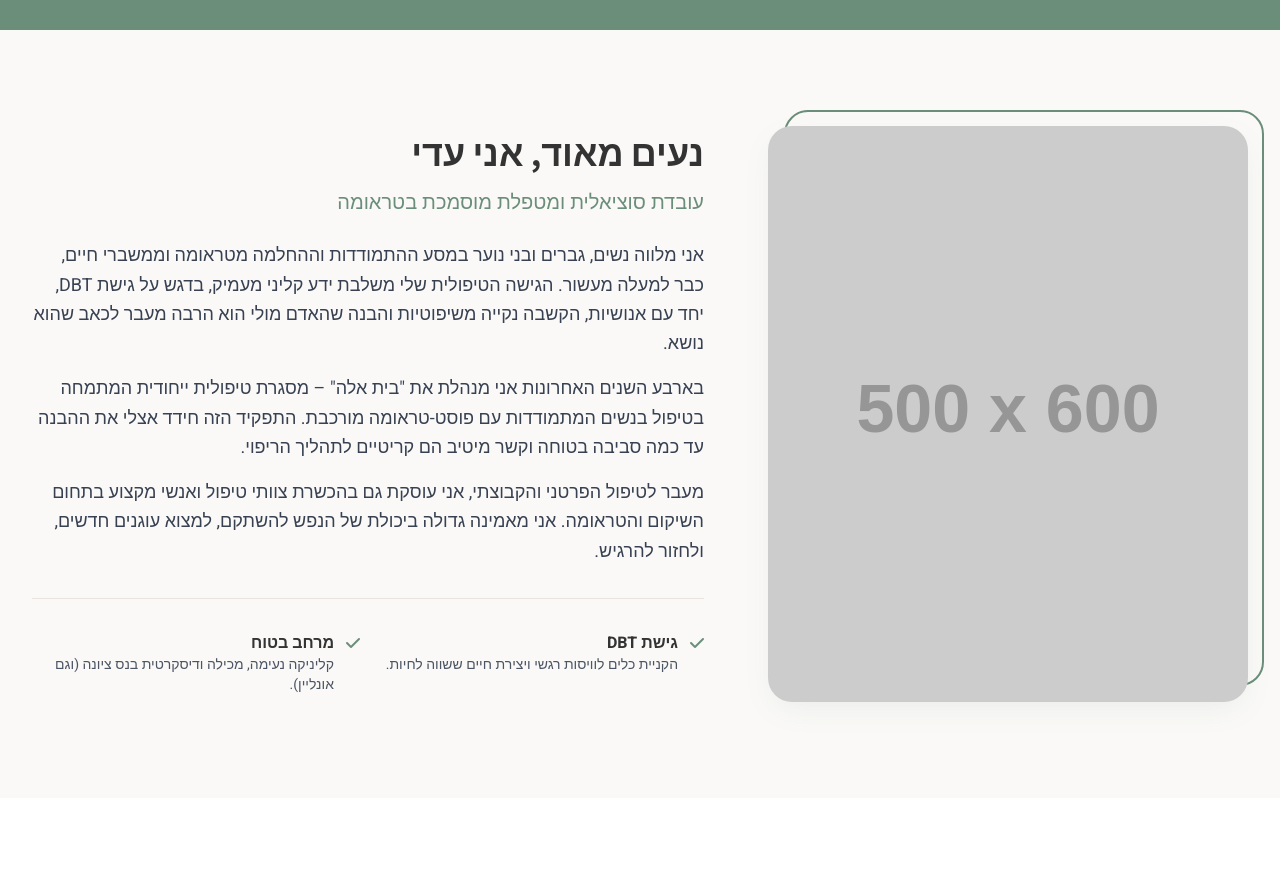
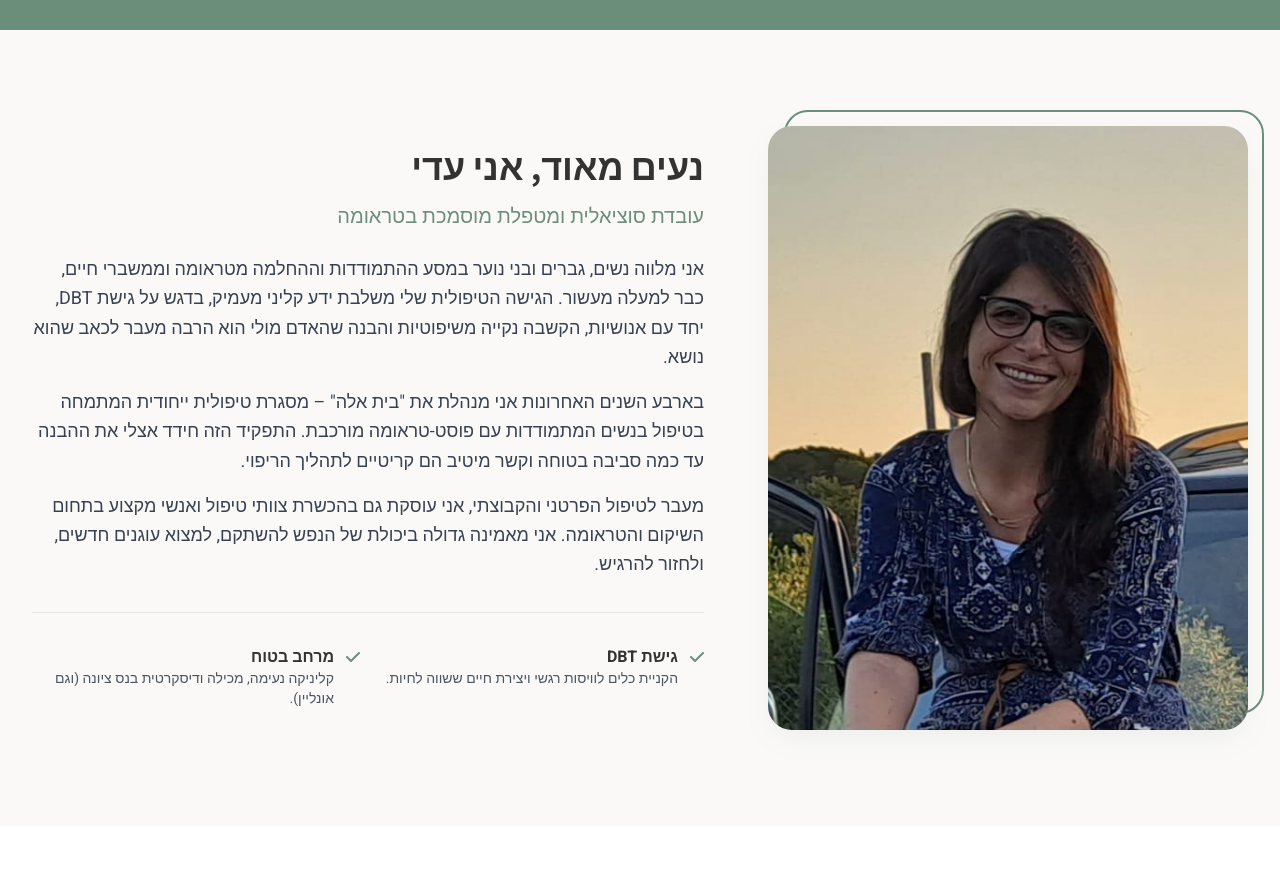
Before and after one commit to tommyvdg2402-svg/Adirahimi, a plain HTML site: page index.html in a window 1280 px wide. Shown: the part 1920-2811 px from the top of the page. Drawn offline with nearby package versions, Linux system fonts and the light colour scheme; placeholder pictures from the web are drawn by us.

Commit message:
Replace placeholder image with local image file

```diff
--- a/index.html
+++ b/index.html
@@ -324,7 +324,7 @@
                 <div class="flex flex-col md:flex-row items-center gap-16">
                     <div class="w-full md:w-5/12 fade-in-up">
                         <div class="relative">
-                            <img src="https://placehold.co/500x600/d9d2c5/557262?text=עדי+רחימי+-+אודות" alt="קליניקה עדי רחימי" class="rounded-3xl shadow-card relative z-10 w-full object-cover">
+                            <img src="adidi.jpeg" alt="קליניקה עדי רחימי" class="rounded-3xl shadow-card relative z-10 w-full object-cover">
                             <div class="absolute -top-4 -right-4 w-full h-full border-2 border-primary rounded-3xl -z-0"></div>
                         </div>
                     </div>
```
